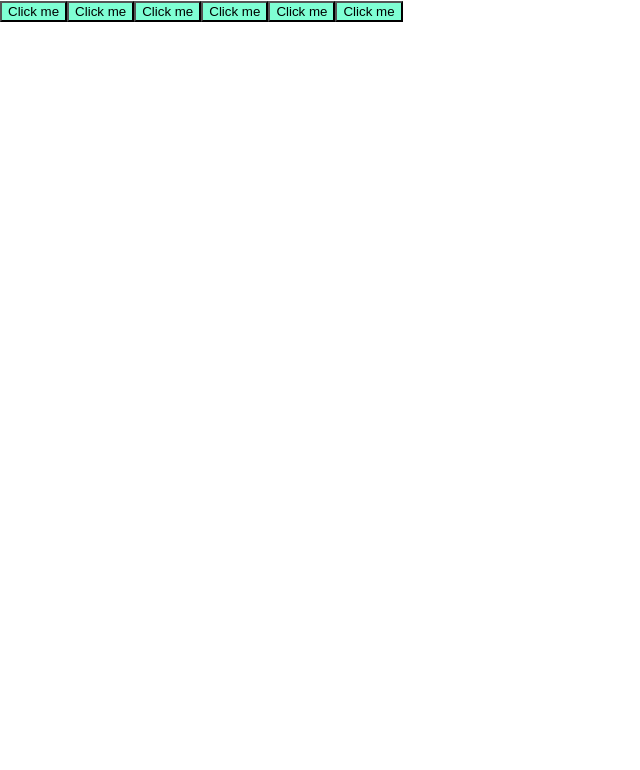
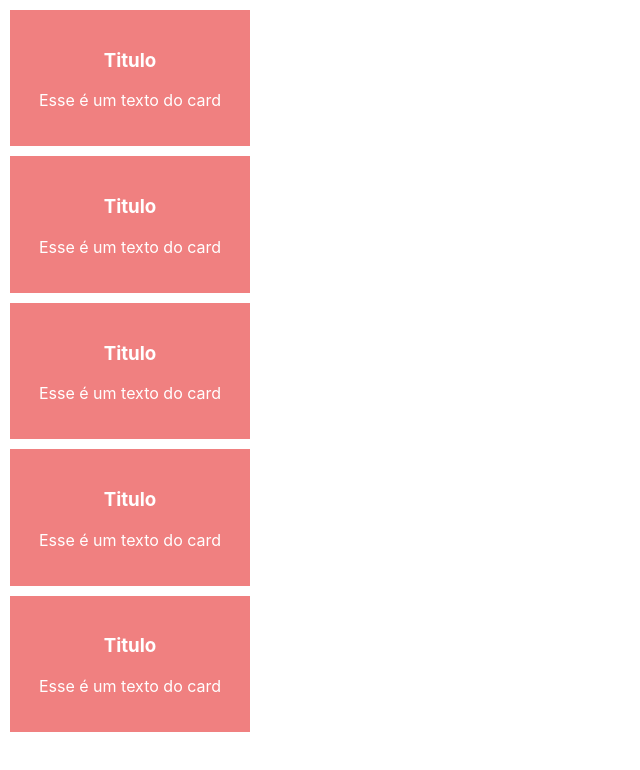
Before and after one commit to Daniel-Oliveira0/testes-react, a React (Create React App) app: page / in a window 1280 px wide. Shown: the top 770 px of the page, without its empty margins (0-640 px from the left). Built offline with nearby package versions, Linux system fonts and the light colour scheme.

Commit message:
criando um component com uma classe

```diff
--- a/src/App.js
+++ b/src/App.js
@@ -1,9 +1,14 @@
 import './App.css';
-import Button from './components/button/button';
+// import Button from './components/button/button';
+import Card  from './components/card/card';
 function App() {
   return (
     <>
-    <Button/><Button/><Button/><Button/><Button/><Button/>
+      <Card/>
+      <Card/>
+      <Card/>
+      <Card/>
+      <Card/>
     </>
   );
 }
--- /dev/null
+++ b/src/components/card/card.css
@@ -0,0 +1,8 @@
+.card {
+    background-color: lightcoral;
+    color: #fff;
+    padding: 20px;
+    margin: 10px;
+    width:200px;
+    text-align: center;
+}
--- /dev/null
+++ b/src/components/card/card.js
@@ -0,0 +1,14 @@
+import React from "react";
+import "./card.css";
+class Card extends React.Component {
+    render(){
+        return (
+            <div className="card">
+                <h3>Titulo</h3>
+                <p>Esse é um texto do card</p>
+            </div>
+        );
+    }
+}
+
+export default Card;
```
